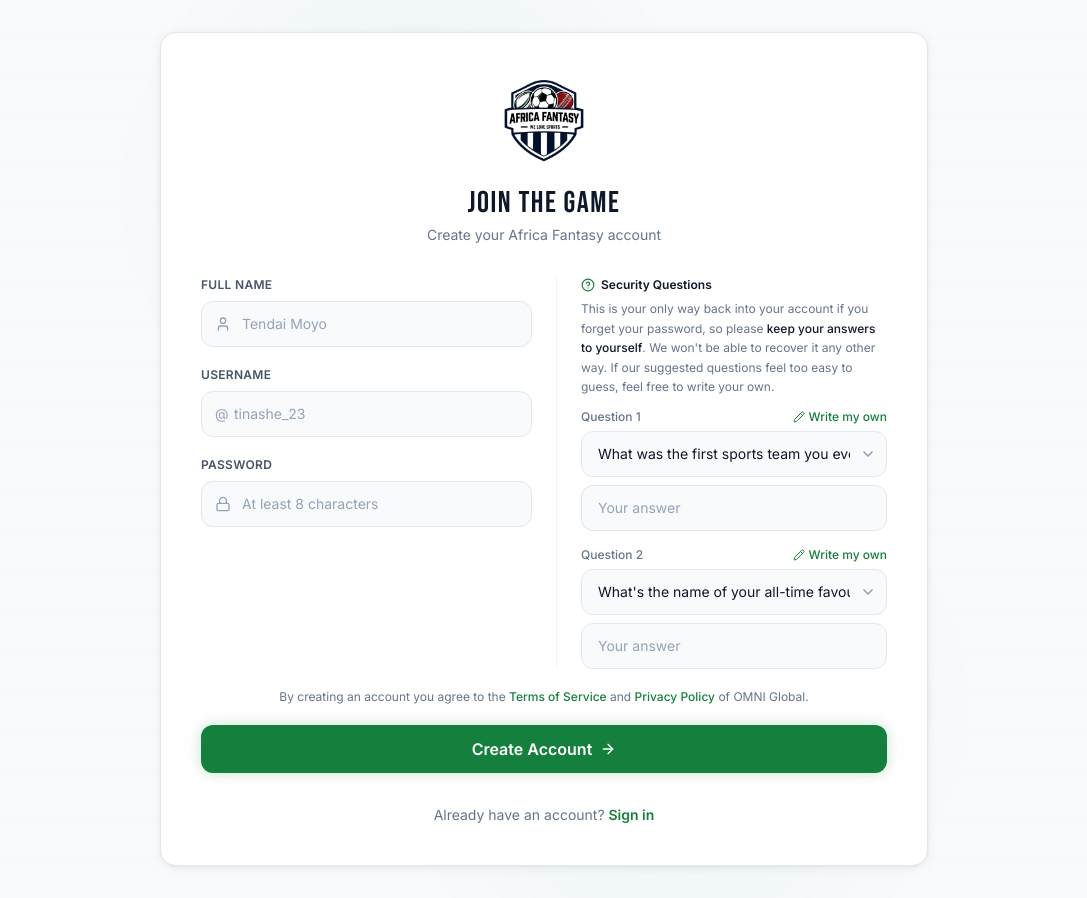
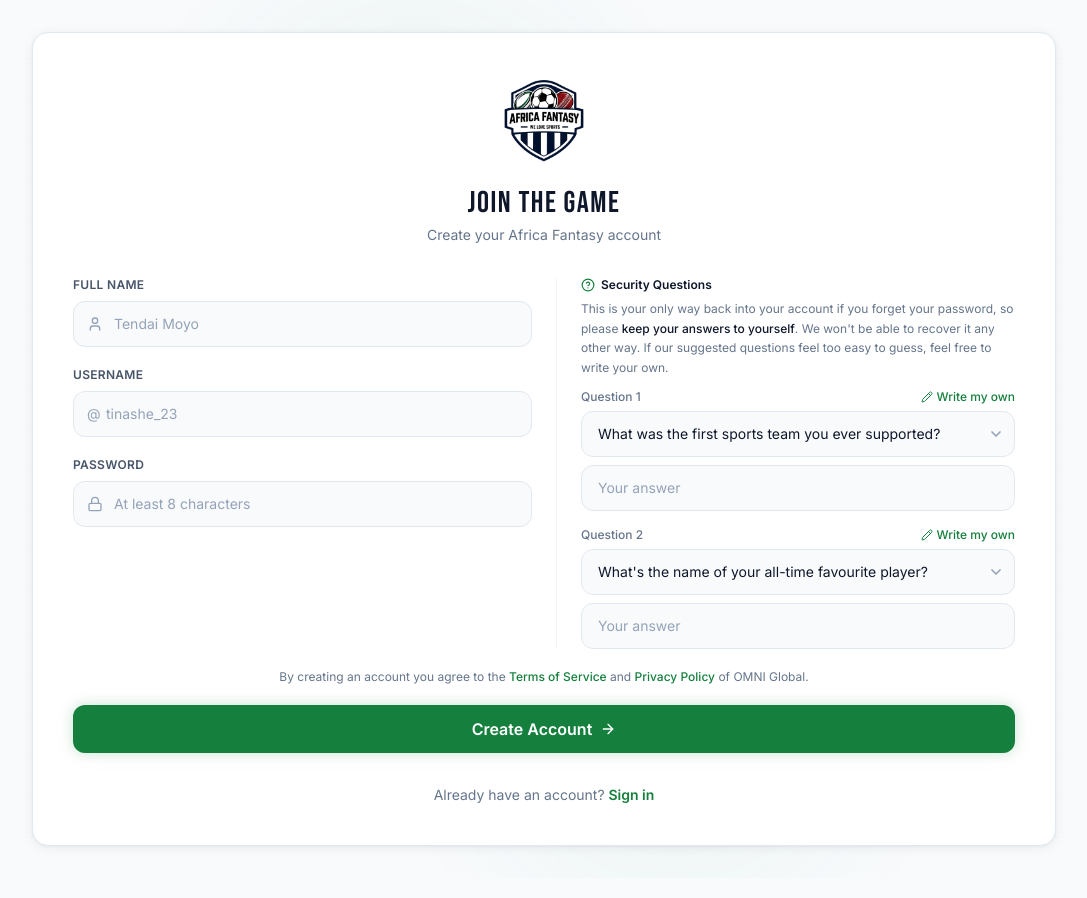
Before and after one commit to scottland-projects/zim-fantasy-football, a Next.js app: page /register in a window 1280 px wide. Shown: the whole page, without its empty margins (96-1183 px from the left). Built offline with nearby package versions, Linux system fonts and the light colour scheme.

Commit message:
style: widen register form to max-w-5xl so the longest security question fits without truncation

```diff
--- a/app/(auth)/layout.tsx
+++ b/app/(auth)/layout.tsx
@@ -19,7 +19,7 @@ export default function AuthLayout({ children }: { children: React.ReactNode })
         <div className="absolute bottom-0 right-1/4 w-96 h-96 bg-zff-green/5 rounded-full blur-3xl" />
         <div className="absolute inset-0 pitch-bg opacity-30" />
       </div>
-      <div className={cn("relative z-10 w-full", isRegister ? "max-w-3xl" : "max-w-md")}>{children}</div>
+      <div className={cn("relative z-10 w-full", isRegister ? "max-w-5xl" : "max-w-md")}>{children}</div>
     </div>
   );
 }
```
